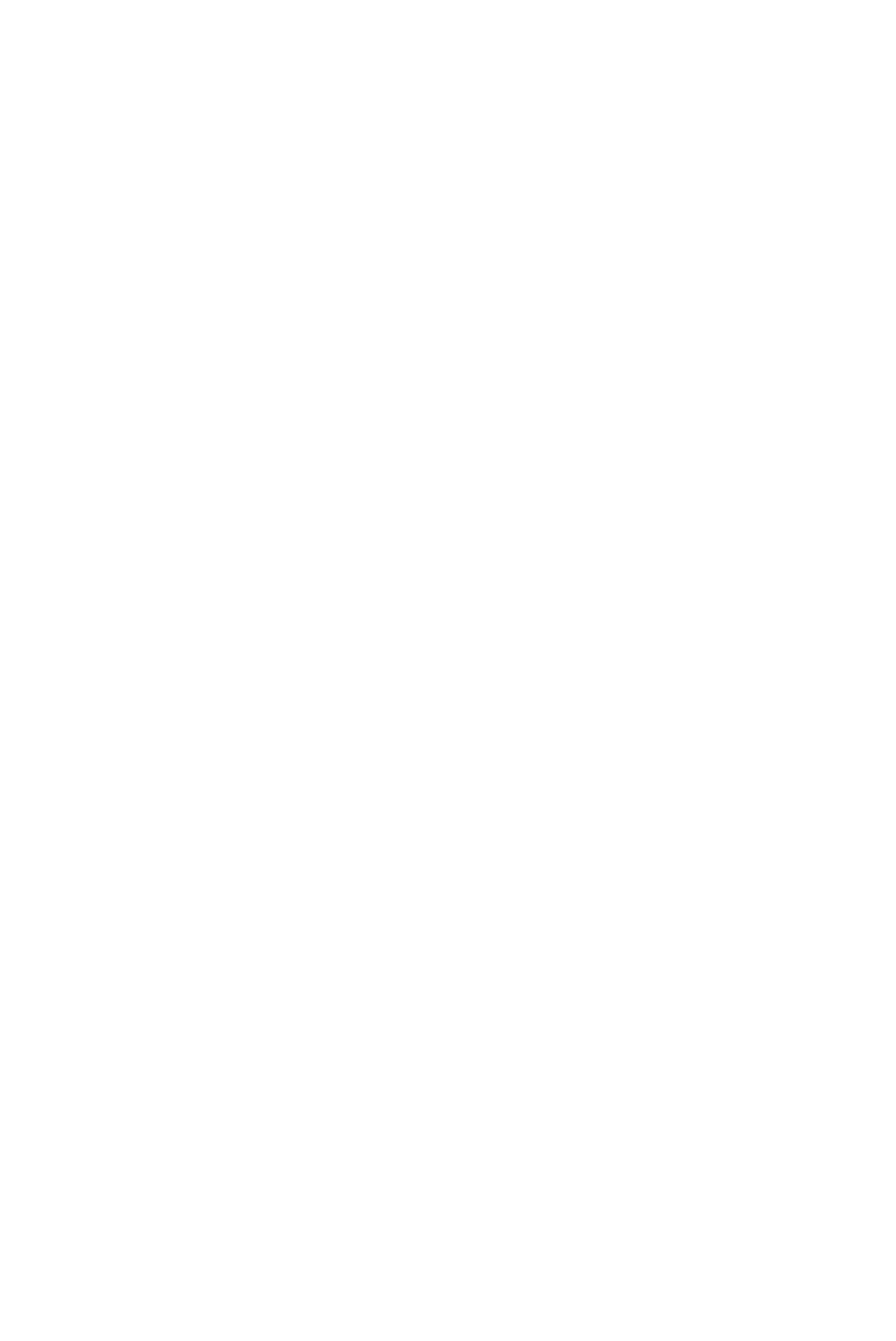
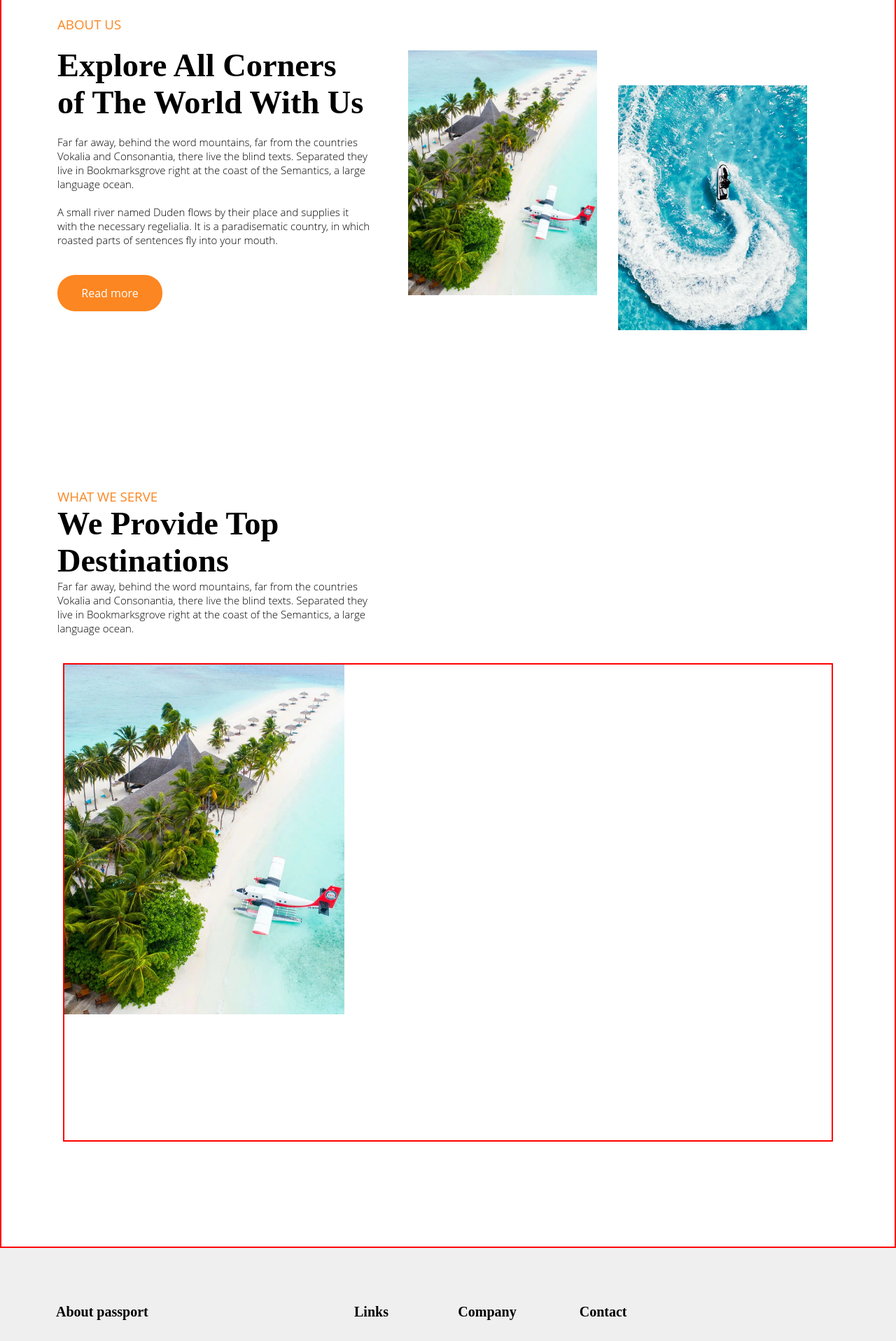
Before and after one commit to vishalparashar0119/Passport_react_project, a React (Create React App) app: page / in a window 1280 px wide. Shown: the part 880-2797 px from the top of the page at 70% size. Before the commit the page ends 822 px from the top, so only its background shows below. Built offline with nearby package versions, Linux system fonts and the light colour scheme.

Commit message:
footer section

```diff
--- /dev/null
+++ b/src/components/AboutUs.component.jsx
@@ -0,0 +1,72 @@
+import React from 'react'
+import './AboutUs.css';
+import { Carousel } from 'antd';
+
+// import images
+
+import image1 from '../images/about_1.jpg.webp';
+import image2 from '../images/about_2.jpg.webp';
+import image3 from '../images/about_3.jpg.webp';
+import image4 from '../images/about_4.jpg.webp';
+const AboutUsComponent = () => {
+  return (
+    <div className='aboutus__component'>
+         <div className='aboutus__component__1'>
+            <div className='aboutus__component__1__part1' >
+                <h3 style={{color:'#fc8621',fontWeight:'400'}}>ABOUT US</h3>
+                <h1>Explore All Corners of The World With Us</h1>
+                <p>Far far away, behind the word mountains, far from
+                    the countries Vokalia and Consonantia, there live the blind texts.
+                    Separated they live in Bookmarksgrove right at the coast of the Semantics,
+                     a large language ocean.
+                </p>
+                <p>
+                A small river named Duden flows by their place and supplies
+                it with the necessary regelialia. It is a paradisematic country,
+                in which roasted parts of sentences fly into your mouth.
+                </p>
+
+                <a href="#">Read more</a>
+            </div>
+            <div className='aboutus__component__images'>
+
+
+                 <img src={image1} alt="" />
+
+                 <img className='image2' src={image2} alt="" />
+
+
+            </div>
+         </div>
+         <div className="aboutus__component__2">
+
+              <div className='aboutus__component__2__div1'>
+                <div>
+                <h3 style={{color:'#fc8621',fontWeight:'400'}}>WHAT WE SERVE</h3>
+                <h1>We Provide Top Destinations</h1>
+                <p>
+                Far far away, behind the word mountains, far from the
+                countries Vokalia and Consonantia, there live the blind texts. Separated they live in Bookmarksgrove right at the
+                coast of the Semantics, a large language ocean.
+                </p>
+                </div>
+                <div>
+
+                </div>
+
+              </div>
+              <div className="aboutus__crousel">
+                  <Carousel>
+                       <div>
+                          <img style={{width:'400px',height:'500px'}} src={image1} alt="maldevs" />
+                          <h4></h4>
+                          <p></p>
+                       </div>
+                  </Carousel>
+              </div>
+         </div>
+    </div>
+  )
+}
+
+export default AboutUsComponent;
--- /dev/null
+++ b/src/components/AboutUs.css
@@ -0,0 +1,71 @@
+.aboutus__component{
+  border: 2px solid red;
+  height: auto;
+}
+.aboutus__component__1{
+  display: flex;
+  gap: 40px;
+  margin: 100px 80px 150px;
+}
+.aboutus__component__1__part1{
+  display: flex;
+  flex-direction: column;
+  width: 40%;
+  gap: 20px;
+}
+.aboutus__component__1__part1 h1{
+  font-size: 2.9rem;
+  font-family: 'Playfair Display", sans-serif';
+}
+
+.aboutus__component__1__part1 p{
+  font-size: 15px;
+  font-weight: 300;
+}
+.aboutus__component__1__part1 a{
+  text-decoration: none;
+  margin-top: 20px;
+  background-color: #fc8621;
+  display: flex;
+  justify-content: center;
+  padding: 15px;
+  width: 120px;
+  color: white;
+  border-radius: 25px;
+  transition: all 300ms ease;
+}
+.aboutus__component__1__part1 a:hover{
+    background-color: rgba(252,134,33,0.8);
+}
+
+.aboutus__component__images{
+     position: relative !important;
+}
+.image2{
+  position: absolute;
+  top: 50px;
+}
+.aboutus__component__images img{
+  width: 270px;
+  padding: 50px 15px 20px;
+  height: 350px;
+}
+.aboutus__component__2{
+  margin: 250px 80px 150px
+}
+.aboutus__component__2__div1{
+  width: 40%;
+}
+.aboutus__component__2__div1 h1{
+  font-size: 2.9rem;
+  font-family: 'Playfair Display", sans-serif';
+}
+.aboutus__component__2__div1 p{
+  font-size: 15px;
+  font-weight: 300;
+}
+.aboutus__crousel{
+  margin: 40px 8px;
+  border: 2px solid red;
+  height: 85vh;
+}
--- a/src/components/Footer.component.jsx
+++ b/src/components/Footer.component.jsx
@@ -1,8 +1,68 @@
-import React from 'react'
-
+import React from 'react';
+import './Footer.css';
+import { HiHeart } from "react-icons/hi";
+import { FaInstagram , FaLinkedinIn , FaFacebookF ,FaTwitter ,FaPinterest } from "react-icons/fa";
 const Footer = () => {
   return (
-    <div>Footer</div>
+
+    <div className="footer">
+      <div className='footer__section__1'>
+          <div style={{width:'30%'}}>
+
+            <h4>About passport</h4>
+            <p>Far far away, behind the word mountains,
+              far from the countries Vokalia and Consonantia, there
+              live the blind texts.
+            </p>
+
+            <h4 style={{marginTop:'30px'}}>Connect</h4>
+            <section className='connect'>
+
+              <div>
+                <FaInstagram/>
+              </div>
+              <div>
+                <FaTwitter/>
+              </div>
+              <div>
+                <FaFacebookF/>
+              </div>
+              <div>
+               <FaLinkedinIn/>
+              </div>
+              <div>
+               <FaPinterest/>
+              </div>
+            </section>
+          </div>
+          <div>
+            <h4>Links</h4>
+            <a href="">About us</a>
+            <a href="">Services</a>
+            <a href="">News</a>
+            <a href="">Careers</a>
+            <a href="">Contact</a>
+          </div>
+          <div>
+          <h4>Company</h4>
+            <a href="">About us</a>
+            <a href="">Services</a>
+            <a href="">News</a>
+            <a href="">Careers</a>
+            <a href="">Contact</a>
+          </div>
+          <div>
+          <h4>Contact</h4>
+               <p>43 Raymouth Rd. Baltemoer, London 3910</p>
+               <p>+1(123)-456-7890</p>
+               <p>+1(123)-456-7890</p>
+               <p>info@mydomain.com</p>
+          </div>
+        </div>
+        <div className='footer__section__2'>
+        Copyright ©2023 All rights reserved | This template is made with <HiHeart style={{padding:'5px',color:'#dc3545'}}/>  by  <span style={{color:' #fc8621',padding:'5px'}}>Colorlib</span>
+          </div>
+    </div>
   )
 }
 
--- /dev/null
+++ b/src/components/Footer.css
@@ -0,0 +1,62 @@
+.footer{
+   background-color: #EFEFEF;
+   height: 50vh;
+   display: flex;
+   flex-direction: column;
+   padding: 80px;
+}
+.footer__section__1{
+   display: flex;
+   gap: 90px;
+}
+.footer__section__1 div{
+    display: flex;
+    gap: 20px;
+    flex-direction: column;
+ }
+ .footer__section__1 div h4{
+    margin-bottom: 20px;
+    font-size: 20px;
+    font-weight: 600;
+    font-family:'Playfair Display", sans-serif' ;
+ }
+ .footer__section__1 div a{
+    text-decoration: none;
+    color:  #777;
+    font-weight: 400;
+    font-size: 14px;
+ }
+ .footer__section__1 div p{
+    color:  #777;
+    font-weight: 400;
+    font-size: 14px;
+ }
+ .connect{
+    display: flex;
+    flex-direction: row;
+    gap: 10px;
+ }
+
+ section div{
+    width: 30px;
+    height: 30px;
+    border-radius: 50%;
+    display: flex;
+    justify-content: center;
+    align-items: center;
+    background-color: #777;
+    color: #fff;
+    transition:  all 300ms ease;
+ }
+ section div:hover{
+      background-color: rgba(252,134,33,0.8);
+ }
+ .footer__section__2{
+     display: flex;
+     justify-content: center;
+     align-items: center;
+     padding: 80px 80px 40px;
+     font-size: 15px;
+     font-weight: 300;
+     color: #777;
+ }
--- a/src/components/HeroSection.component.jsx
+++ b/src/components/HeroSection.component.jsx
@@ -10,7 +10,7 @@ const HeroSection = () => {
          <div>
             <Link style={{textDecoration:'none', color:'white', fontWeight:500 , fontSize:'25px' ,fontFamily:'Playfair Display", sans-serif'}} to='/'>Passport</Link>
             <Link className='nav__button' style={{textDecoration:'none', color:'white', fontWeight:100 , fontSize:'14px'}} to='/'>Home</Link>
-            <Link className='nav__button' style={{textDecoration:'none', color:'rgba(255,255,255,0.6)', fontWeight:100 , fontSize:'14px','--hover-color':'white'}} to='/aboutus'>About us</Link>
+            <Link className='nav__button' style={{textDecoration:'none', color:'rgba(255,255,255,0.6)', fontWeight:100 , fontSize:'14px'}} to='/aboutus'>About us</Link>
             <Link className='nav__button' style={{textDecoration:'none', color:'rgba(255,255,255,0.6)', fontWeight:100 , fontSize:'14px'}} to='/'>Dropdown</Link>
             <Link className='nav__button' style={{textDecoration:'none', color:'rgba(255,255,255,0.6)', fontWeight:100 , fontSize:'14px'}} to='/servicesus'>Services</Link>
             <Link className='nav__button' style={{textDecoration:'none', color:'rgba(255,255,255,0.6)', fontWeight:100 , fontSize:'14px'}} to='/blog'>Blog</Link>
--- a/src/components/HeroSection.css
+++ b/src/components/HeroSection.css
@@ -38,9 +38,12 @@ nav div{
 .contact__us__button:hover{
     background-color: #fc8621;
 }
-.nav__button:hover{
-  color: white;
-}
+.nav__button{
+    transition: all 300ms ease;
+  }
+  .nav__button:hover{
+    color: white;
+  }
 .location{
     display: flex;
     align-items: center;
--- a/src/pages/Home.page.jsx
+++ b/src/pages/Home.page.jsx
@@ -1,10 +1,12 @@
 import React from 'react'
 import HeroSection from '../components/HeroSection.component';
 import Footer from '../components/Footer.component';
+import AboutUsComponent from '../components/AboutUs.component';
 const Home = () => {
   return (
     <>
     <HeroSection/>
+    <AboutUsComponent/>
     <Footer/>
     </>
   )
```
